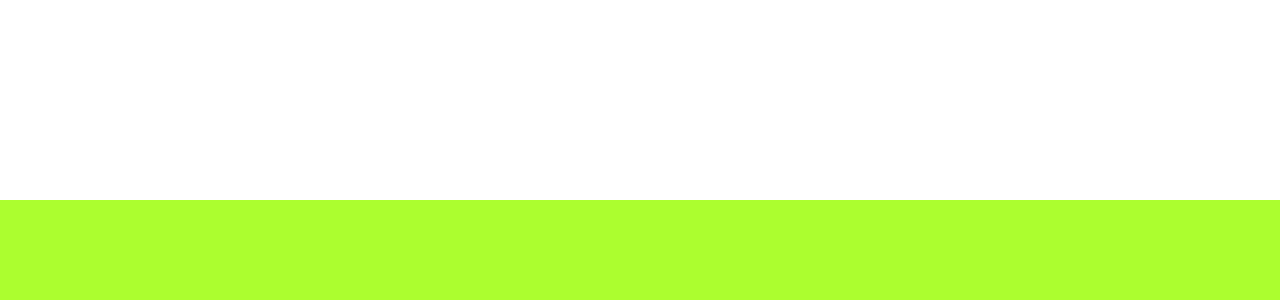
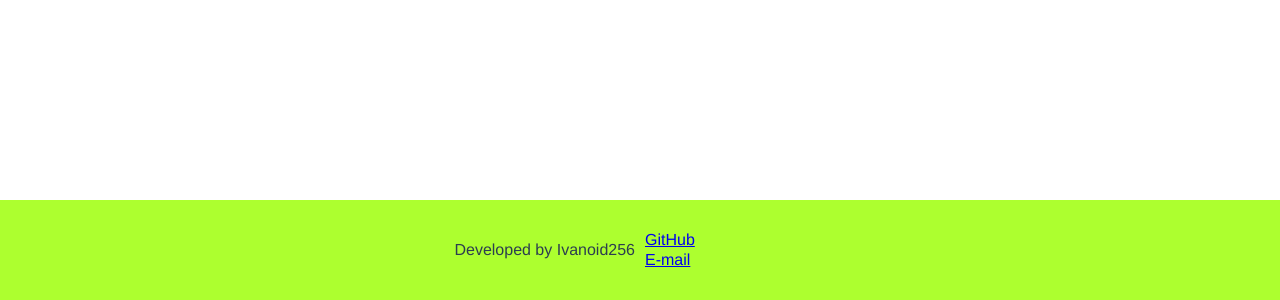
Before and after one commit to ivanoid768/free-footage-video-aggregator, a Vue app: page /about in a window 1280 px wide. Shown: the part 741-1041 px from the top of the page. Built offline with nearby package versions, Linux system fonts and the light colour scheme.

Commit message:
Footer Component created.

```diff
--- a/src/App.vue
+++ b/src/App.vue
@@ -2,24 +2,28 @@
   <div id="app">
     <div class="main_cntr">
       <div class="header">
-				<Header/>
-			</div>
+        <Header />
+      </div>
       <div class="content">
         <router-view />
       </div>
-      <div class="footer"></div>
+      <div class="footer">
+        <Footer />
+      </div>
     </div>
   </div>
 </template>
 
 <script lang="ts">
-import { Component, Vue } from 'vue-property-decorator';
-import Header from '@/components/Header.vue';
+import { Component, Vue } from "vue-property-decorator";
+import Header from "@/components/Header.vue";
+import Footer from "@/components/Footer.vue";
 
 @Component({
   components: {
     Header,
-  },
+    Footer
+  }
 })
 export default class App extends Vue {}
 </script>
--- /dev/null
+++ b/src/components/Footer.vue
@@ -0,0 +1,59 @@
+<template>
+  <div class="footer">
+    <div class="name-cntr">
+      <span class="name">Developed by Ivanoid256</span>
+    </div>
+    <div class="contacts-cntr">
+      <span class="contacts">
+        <a href="https://github.com/ivanoid768"
+          class="github-link">GitHub</a>
+        <a href="mailto:ivanoid768@india.com"
+          class="email">E-mail</a>
+      </span>
+    </div>
+  </div>
+</template>
+
+<script lang="ts">
+import { Vue, Component } from "vue-property-decorator";
+@Component({})
+export default class Footer extends Vue {}
+</script>
+
+<style scoped>
+.footer {
+  display: table;
+  width: 100%;
+}
+.name-cntr {
+  display: table-cell;
+  vertical-align: middle;
+  text-align: right;
+  width: 50%;
+  padding-right: 5px;
+}
+.name {
+}
+.contacts-cntr {
+  display: table-cell;
+  vertical-align: middle;
+  text-align: left;
+  width: 50%;
+  padding-left: 5px;
+}
+
+@media (max-width: 551px) {
+  .name-cntr {
+    width: 65%;
+  }
+}
+.contacts {
+}
+.github-link {
+  display: block;
+  margin-bottom: 2px;
+}
+.email {
+  display: block;
+}
+</style>
```
Also changed, not shown: system_arch/plan.md (+2 -2 lines).
